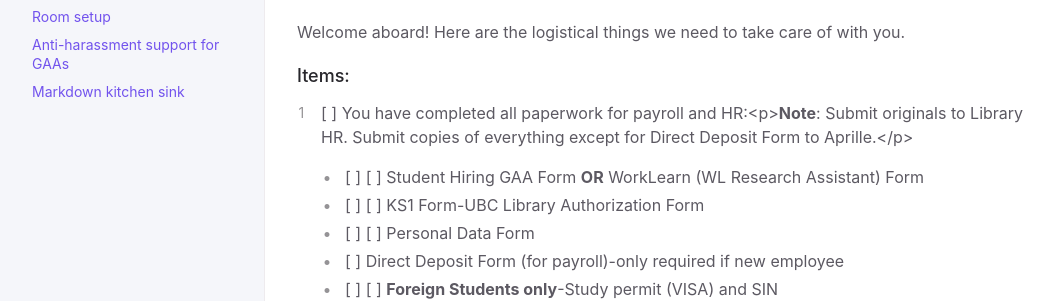
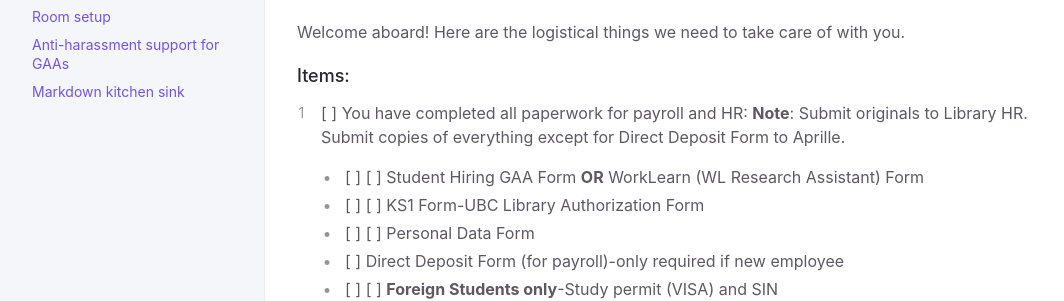
Before and after one commit to sarahblay/rc-docs, a Jekyll site: the page built from docs/onboarding.md, in a window 1280 px wide. Shown: the part 160-461 px from the top of the page, without its empty margins (107-1171 px from the left). Built offline with Jekyll 4.4.1, drawn with Linux system fonts in a browser that asks for light colours.

```diff
--- a/docs/onboarding.md
+++ b/docs/onboarding.md
@@ -6,7 +6,7 @@ nav_order: 2
 # GAA on-boarding checklist
 Welcome aboard! Here are the logistical things we need to take care of with you.
 ### Items:
-1. \[    \] You have completed all paperwork for payroll and HR:<p>**Note**: Submit originals to Library HR. Submit copies of everything except for Direct Deposit Form to Aprille.</p>
+1. \[    \] You have completed all paperwork for payroll and HR:  **Note**: Submit originals to Library HR. Submit copies of everything except for Direct Deposit Form to Aprille.
 
    - \[    \] \[    \] Student Hiring GAA Form **OR** WorkLearn (WL Research Assistant) Form
    - \[    \] \[    \] KS1 Form-UBC Library Authorization Form
```
